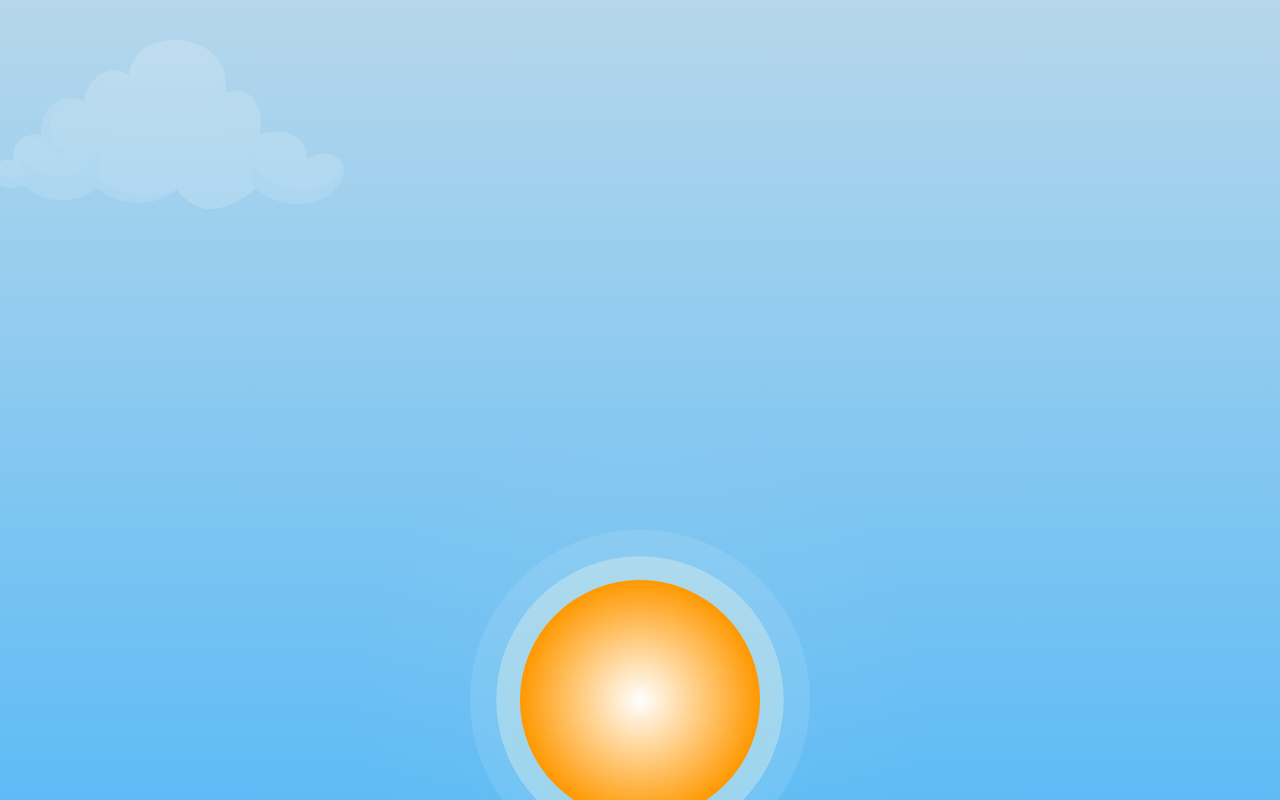
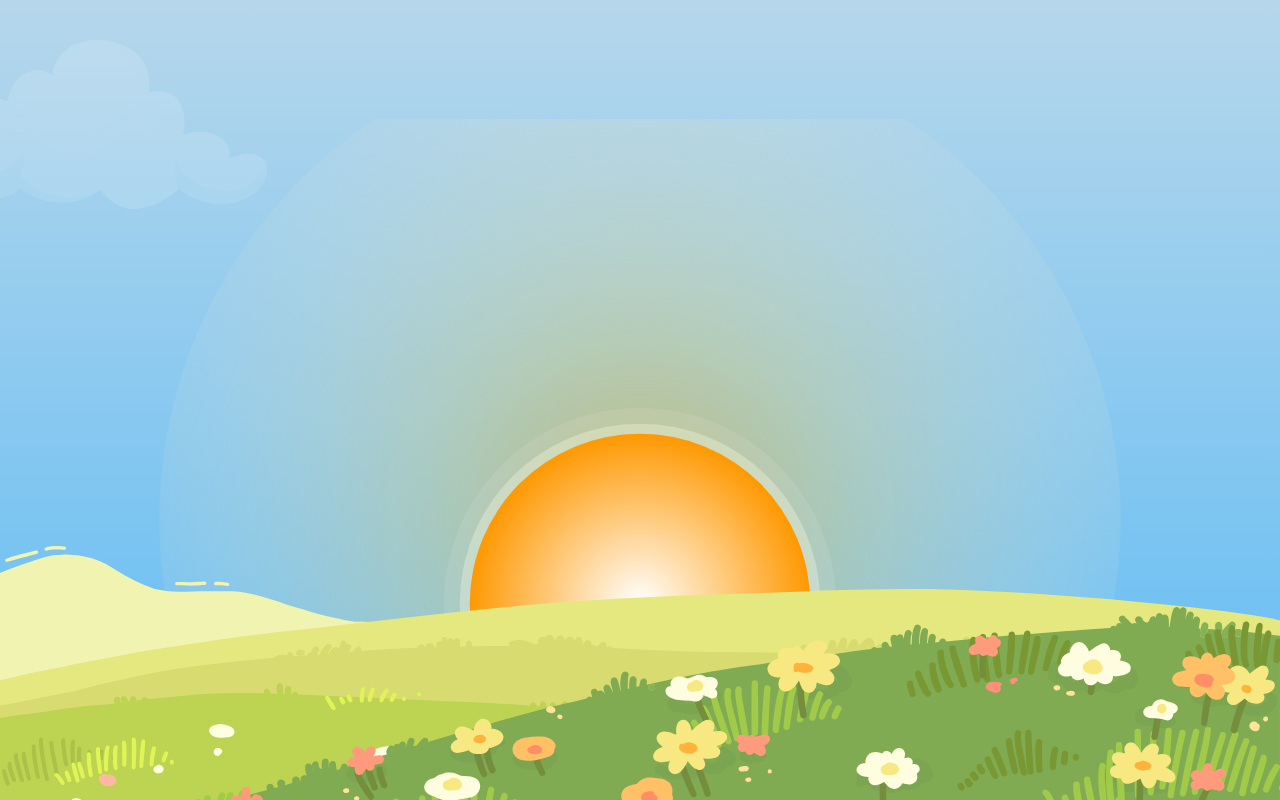
Before and after one commit to protio99/el-corral, a plain HTML site: page index.html in a window 1280 px wide. Drawn offline with nearby package versions, Linux system fonts and the light colour scheme.

Commit message:
Add aura SVG and refactor grass layer IDs for animation

```diff
--- a/bienvenida.css
+++ b/bienvenida.css
@@ -27,11 +27,20 @@ body {
     align-items: flex-start;;
 }
 
+#aura {
+    position: absolute;
+    width: 100vw;
+    height: 100vh;
+    top: 15%;
+    left: 0;
+    pointer-events: none; /* Para que no interfiera con los clics */
+}
+
 .sun {
     position: absolute;
     width: 600px;
     height: 600px;
-    bottom: -200px;
+    bottom: -13%;
     left: 50%;
     transform: translateX(-50%);
 }
@@ -78,50 +87,48 @@ body {
     bottom: 0;
     left: 0;
     width: 100%;
-    height: 60%; /* Ajusta esta altura para que las capas de pasto quepan bien */
-    overflow: hidden; /* Importante para que las capas no se vean antes de su animación */
-    display: flex; /* Usamos flex para apilar las capas desde abajo */
-    flex-direction: column-reverse; /* Esto hará que layer5 quede abajo y layer1 arriba visualmente */
-    justify-content: flex-start; /* Alinea los elementos en la parte inferior del contenedor */
-    align-items: center;
+    height: 60%;
+    max-height: 400px;
+    overflow: hidden;
 }
 
 .grass {
-    position: absolute; /* Para poder controlar su posición individualmente */
-    width: 100%; /* Las capas de pasto ocuparán todo el ancho */
-    height: auto; /* Mantener la proporción */
+    position: absolute;
+    width: 100%;
+    height: auto;
     object-fit: cover;
-    transform: translateY(100%); /* Inicia completamente fuera de la vista por debajo */
-    opacity: 0; /* Inicia invisible */
-    /* Cada capa tendrá su propio 'bottom' y 'z-index' */
+    opacity: 0;
 }
 
 .layer5 {
-    bottom: 0; /* Más cerca del borde inferior */
+    bottom: clamp(-150px, -6vw, -10px);;
     z-index: 5;
-    width: 110vw; /* Ligeramente más ancho para efecto parallax si lo añades más tarde */
 }
 
 .layer4 {
-    bottom: 5%; /* Un poco más arriba que la capa 5 */
+    /* bottom: -9vw; */
+    bottom: clamp(-200px, -13vw, 80px);
+
     z-index: 4;
-    width: 105vw;
 }
 
 .layer3 {
-    bottom: 10%; /* Y así sucesivamente */
+    /* bottom: -10vw;  */
+    bottom: clamp(-200px, -12vw, 80px);
+
     z-index: 3;
-    width: 100vw;
 }
 
 .layer2 {
-    bottom: 15%;
+    /* bottom: -9vw; */
+    bottom: clamp(-180px, -12vw, 80px);
+
     z-index: 2;
-    width: 95vw;
 }
 
 .layer1 {
-    bottom: 20%; /* La más alta en el horizonte */
+    /* bottom: -9vw;  */
+    bottom: clamp(-180px, -12vw, 80px);
+
     z-index: 1;
-    width: 90vw;
 }
--- a/bienvenida.js
+++ b/bienvenida.js
@@ -1,22 +1,40 @@
 document.addEventListener('DOMContentLoaded', () => {
     console.log("GSAP is loaded:", gsap);
+    //Ref elementos sol
     const sunCore = document.getElementById("sun-core");
     const sunRing1 = document.getElementById("sun-ring-1");
     const sunRing2 = document.getElementById("sun-ring-2");
     const aura = document.getElementById("aura");
+
+    //Ref elementos nubes
     const cloud1 = document.getElementById('cloud-svg-1');
     const cloud2 = document.getElementById('cloud-svg-2');
     const cloud3 = document.getElementById('cloud-svg-3');
     const cloud4 = document.getElementById('cloud-svg-4');
 
-    const sunIntroTl = gsap.timeline({ paused: true, defaults: { duration: 0.6, ease: "power2.out" } });
+    //Ref elementos del pasto
+    // const grassLayer1 = document.querySelector('grass.layer1');
+    const grassLayer1 = document.getElementById('grass-layer-1');
+    const grassLayer2 = document.getElementById('grass-layer-2');
+    const grassLayer3 = document.getElementById('grass-layer-3');
+    const grassLayer4 = document.getElementById('grass-layer-4');
+    const grassLayer5 = document.getElementById('grass-layer-5');
 
-    sunIntroTl.fromTo(sunCore, { r: 0, opacity: 0 }, { r: 60, opacity: 1 })
-        .fromTo(sunRing1, { r: 0, opacity: 0 }, { r: 70, opacity: 0.3 }, "-=0.3")
-        .fromTo(sunRing2, { r: 0, opacity: 0 }, { r: 85, opacity: 0.1 }, "-=0.3")
-        .fromTo(aura, { r: 0, opacity: 0 }, { r: 150, opacity: 0.1 }, "-=0.3");
 
-    sunIntroTl.then(() => { // .then() se ejecuta cuando la línea de tiempo ha completado su ejecución
+    const mainAnimationTl = gsap.timeline({ paused: true, defaults: { duration: 1.2, ease: "power2.out" } });
+
+    mainAnimationTl
+        .fromTo(grassLayer5, { y: 100, opacity: 0 }, { y: 0, opacity: 1, ease: "power2.out" }, "start")
+        .fromTo(grassLayer4, { y: 100, opacity: 0 }, { y: 0, opacity: 1, ease: "power2.out" }, "start+=0.2")
+        .fromTo(grassLayer3, { y: 100, opacity: 0 }, { y: 0, opacity: 1, ease: "power2.out" }, "start+=0.4")
+        .fromTo(grassLayer2, { y: 100, opacity: 0 }, { y: 0, opacity: 1, ease: "power2.out" }, "start+=0.6")
+        .fromTo(grassLayer1, { y: 100, opacity: 0 }, { y: 0, opacity: 1, ease: "power2.out" }, "start+=0.8")
+        .fromTo(sunCore, { r: 0, opacity: 0, y: 100 }, { y: 0, r: 85, opacity: 1  })
+        .fromTo(sunRing1, { r: 0, opacity: 0 }, { r: 90, duration: 0.7, opacity: 0.3 }, "-=0.3")
+        .fromTo(sunRing2, { r: 0, opacity: 0 }, { r: 98, duration: 0.8, opacity: 0.1 }, "-=0.3")
+        .fromTo(aura, { r: 0, opacity: 0 }, { r: 300, duration: 1, opacity: 1 });
+
+    mainAnimationTl.then(() => { // .then() se ejecuta cuando la línea de tiempo ha completado su ejecución
         // Animación de parpadeo para el primer anillo
         gsap.to(sunRing1, {
             opacity: 0.3,
@@ -62,7 +80,7 @@ document.addEventListener('DOMContentLoaded', () => {
         });
     });
 
-    sunIntroTl.play();
+    mainAnimationTl.play();
 
     console.log("cloud1 ancho nube | inicio | fin: ", cloud1.clientWidth, (window.innerWidth - cloud1.clientWidth), (window.innerWidth + cloud1.clientWidth));
     console.log("cloud3 ancho nube | inicio | fin: ", cloud3.clientWidth, (-cloud3.clientWidth), (window.innerWidth + cloud3.clientWidth));
@@ -74,7 +92,7 @@ document.addEventListener('DOMContentLoaded', () => {
         {
             x: window.innerWidth + cloud1.clientWidth,
             opacity: 1,
-            duration: 25,
+            duration: 30,
             ease: "none",
             repeat: -1,
             delay: 1
@@ -86,7 +104,7 @@ document.addEventListener('DOMContentLoaded', () => {
         {
             x: -window.innerWidth,
             opacity: 1,
-            duration: 25,
+            duration: 30,
             ease: "none",
             repeat: -1,
             delay: 3
@@ -98,7 +116,7 @@ document.addEventListener('DOMContentLoaded', () => {
         {
             x: window.innerWidth + cloud3.clientWidth,
             opacity: 1,
-            duration: 35,
+            duration: 40,
             ease: "none",
             repeat: -1,
             delay: 2
@@ -110,7 +128,7 @@ document.addEventListener('DOMContentLoaded', () => {
         {
             x: -window.innerWidth,
             opacity: 1,
-            duration: 35,
+            duration: 40,
             ease: "none",
             repeat: -1,
             delay: 2
--- a/index.html
+++ b/index.html
@@ -11,6 +11,17 @@
 <body>
   <section id="bienvenida">
     <div class="sky">
+
+        <svg id="aura"  viewBox="0 0 300 300" xmlns="http://www.w3.org/2000/svg">
+          <defs>
+            <radialGradient id="sunAura" cx="50%" cy="50%" r="60%">
+              <stop offset="0%" stop-color="#e6b41e" stop-opacity="0.6" />
+              <stop offset="100%" stop-color="#ffffff" stop-opacity="0" />
+            </radialGradient>
+          </defs>
+          <!-- Círculo con el aura -->
+          <circle id="sun-aura" cx="150" cy="150" r="180" fill="url(#sunAura)" />
+        </svg>
       <img id="cloud-svg-1" src="assets/cloud1.svg" alt="Nube 1" class="cloud cloud-1">
       <img id="cloud-svg-2" src="assets/cloud2.svg" alt="Nube 1" class="cloud cloud-2">
       <img id="cloud-svg-3" src="assets/cloud3.svg" alt="Nube 1" class="cloud cloud-3">
@@ -18,10 +29,10 @@
       <svg width="500" height="500" viewBox="0 0 300 300" xmlns="http://www.w3.org/2000/svg" class="sun">
         <defs>
           <!-- Aura difuminada -->
-          <radialGradient id="sunAura" cx="50%" cy="50%" r="50%">
+          <!-- <radialGradient id="sunAura" cx="50%" cy="50%" r="50%">
             <stop offset="0%" stop-color="#ffecb3" stop-opacity="0.6" />
             <stop offset="100%" stop-color="#ffffff" stop-opacity="0" />
-          </radialGradient>
+          </radialGradient> -->
           <!-- Nuevo núcleo con borde naranja oscuro y centro blanco -->
           <radialGradient id="sunCoreVivid" cx="50%" cy="50%" r="50%">
             <stop offset="0%" stop-color="#ffffff" />
@@ -39,21 +50,21 @@
           </radialGradient>
         </defs>
         <!-- Aura externa -->
-        <circle id="aura" cx="150" cy="150" r="130" fill="url(#sunAura)" />
-        <!-- Primer círculo que rotará -->
+        <!-- <circle id="aura" cx="150" cy="150" r="200" fill="url(#sunAura)" /> -->
+        <!-- Primer círculo que palpitara -->
         <circle id="sun-ring-1" cx="150" cy="150" r="60" fill="url(#halo1)" opacity="0.6" />
-        <!-- Segundo círculo más grande que rotará en sentido contrario -->
+        <!-- Segundo círculo más grande que palpitara -->
         <circle id="sun-ring-2" cx="150" cy="150" r="85" fill="url(#halo2)" opacity="0.4" />
         <!-- Círculo central más vívido -->
         <circle id="sun-core" cx="150" cy="150" r="40" fill="url(#sunCoreVivid)" />
       </svg>
     </div>
     <div class="grass-container">
-      <img src="assets/grassLayer5.svg" alt="grass-layer-5" class="grass layer5">
-      <img src="assets/grassLayer4.svg" alt="grass-layer-4" class="grass layer4">
-      <img src="assets/grassLayer3.svg" alt="grass-layer-3" class="grass layer3">
-      <img src="assets/grassLayer2.svg" alt="grass-layer-2" class="grass layer2">
-      <img src="assets/grassLayer1.svg" alt="grass-layer-1" class="grass layer1">
+      <img src="assets/grassLayer5.svg" id="grass-layer-5"  class="grass layer5">
+      <img src="assets/grassLayer4.svg" id="grass-layer-4" class="grass layer4">
+      <img src="assets/grassLayer3.svg" id="grass-layer-3" class="grass layer3">
+      <img src="assets/grassLayer2.svg" id="grass-layer-2" class="grass layer2">
+      <img src="assets/grassLayer1.svg" id="grass-layer-1" class="grass layer1">
     </div>
   </section>
 
```
